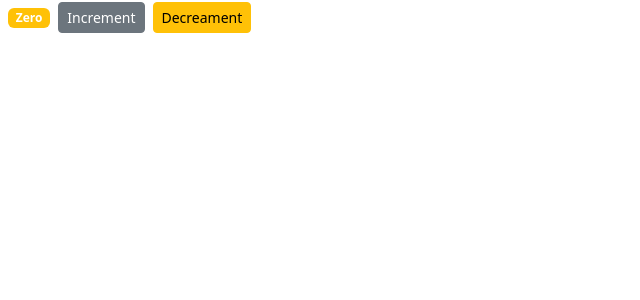
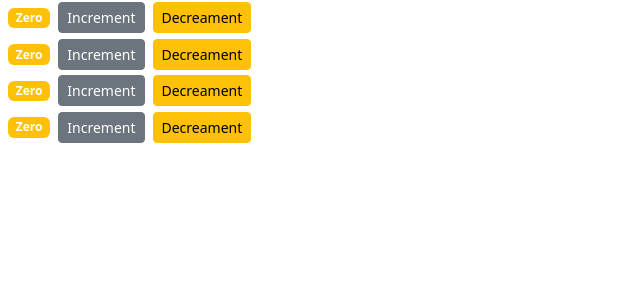
Before and after one commit to nima-nourinejad/Counter-App, a React (Create React App) app: page / in a window 1280 px wide. Shown: the top 300 px of the page, without its empty margins (0-640 px from the left). Built offline with nearby package versions, Linux system fonts and the light colour scheme.

Commit message:
added counters

```diff
--- a/src/components/counter.jsx
+++ b/src/components/counter.jsx
@@ -23,6 +23,8 @@
           Decreament
         </button>
         {this.renderTags()}
+		<br/>
+
       </React.Fragment>
     );
   }
--- /dev/null
+++ b/src/components/counters.jsx
@@ -0,0 +1,24 @@
+import React, { Component } from "react";
+import Counter from "./counter";
+
+class Counters extends Component {
+  state = {
+    counters: [
+      { id: 1, value: 0 },
+      { id: 2, value: 0 },
+      { id: 3, value: 0 },
+      { id: 4, value: 0 },
+    ],
+  };
+  render() {
+    return (
+      <div>
+        {this.state.counters.map((counters) => (
+          <Counter key={counters.id} />
+        ))}
+      </div>
+    );
+  }
+}
+
+export default Counters;
--- a/src/index.js
+++ b/src/index.js
@@ -4,13 +4,13 @@
 import App from './App';
 import reportWebVitals from './reportWebVitals';
 import 'bootstrap/dist/css/bootstrap.css';
-import Counter from './components/counter';
+import Counters from './components/counters';
 
 
 const root = ReactDOM.createRoot(document.getElementById('root'));
 root.render(
   <React.StrictMode>
-    <Counter />
+    <Counters />
   </React.StrictMode>
 );
 
```
